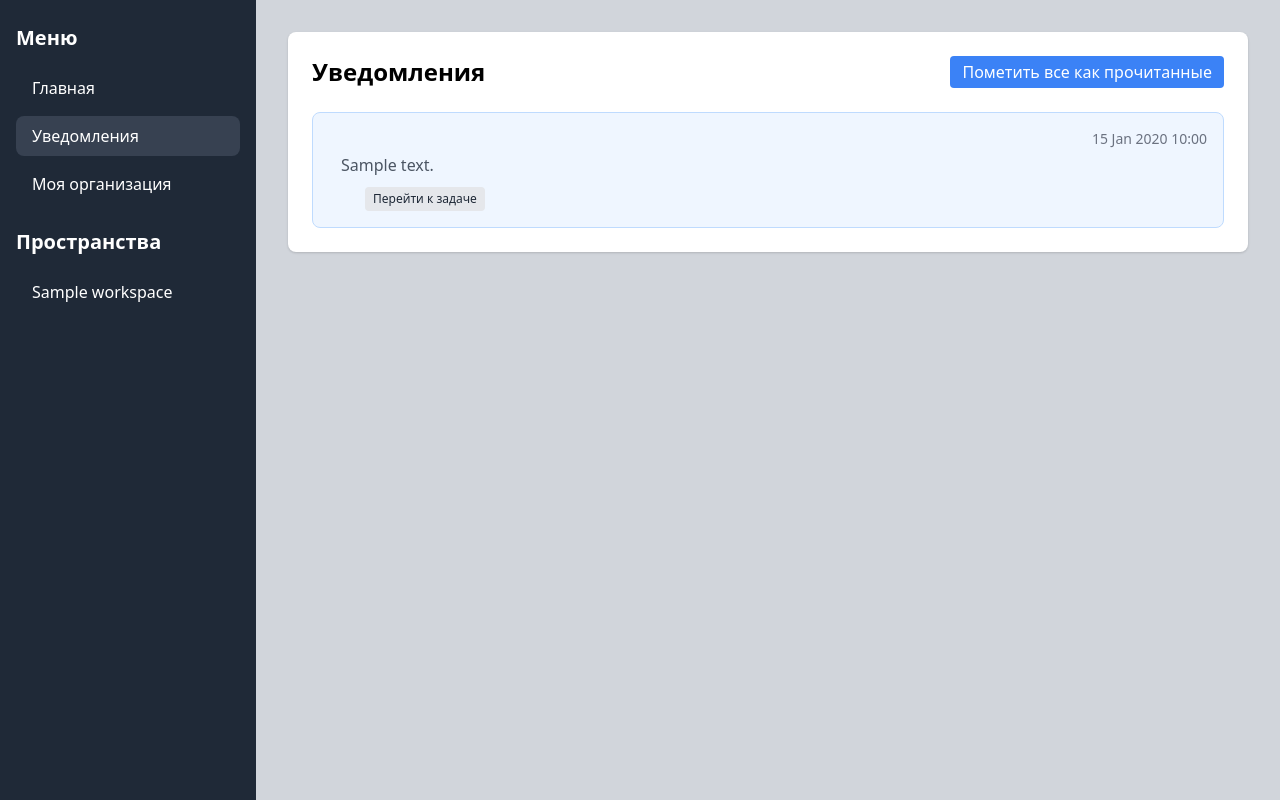
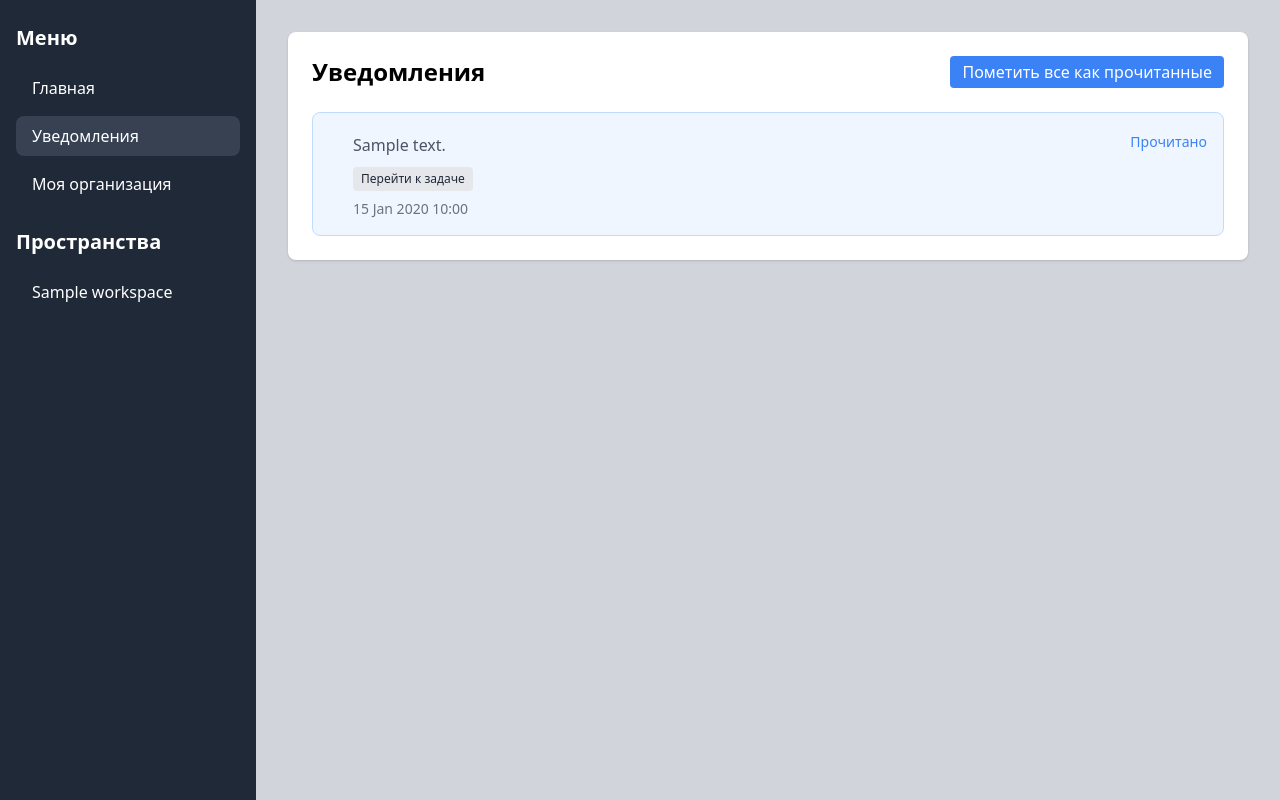
Before and after one commit to Mildranat/kanban-main, a Django app: template board/templates/notifications.html in a window 1280 px wide. Run offline with Django 4.2, Linux system fonts and the light colour scheme; the template is opened without the code that fills it: most values are stand-ins (such as "Sample title", 1, 10 or a date in 2020); some libraries are stand-ins or nearby versions.

Commit message:
Правки уведомления, главная

```diff
--- a/board/templates/notifications.html
+++ b/board/templates/notifications.html
@@ -41,33 +41,31 @@
             </form>
           </div>
 
-          <div class="space-y-3">
+          <div class="space-y-4">
             {% for notification in notifications %}
-            <div class="p-4 border rounded-lg {% if notification.read %}bg-gray-50{% else %}bg-blue-50 border-blue-200{% endif %}">
-              <div class="flex items-start">
-                <div class="mr-3 pt-1">
+              <div class="p-4 border rounded-lg {% if not notification.read %}bg-blue-50 border-blue-200{% else %}bg-gray-50{% endif %}">
+                <div class="flex justify-between items-start">
+                  <div class="flex-1">
+                    <div class="flex items-center">
                       {% if notification.type == 'task_completed' %}
-                    <span class="text-green-500 text-xl">✓</span>
+                        <span class="mr-2 text-green-500">✓</span>
                       {% elif notification.type == 'task_assigned' %}
-                    <span class="text-blue-500 text-xl">+</span>
+                        <span class="mr-2 text-blue-500">+</span>
+                      {% elif notification.type == 'task_rejected' %}
+                        <span class="mr-2 text-red-500">✗</span>
                       {% endif %}
-                </div>
-
-                <div class="flex-1">
-                  <div class="flex justify-between">
-                    <h3 class="font-medium text-gray-800">
+                      <h3 class="font-medium">
                         {% if notification.type == 'task_completed' %}
                           Задача выполнена
                         {% elif notification.type == 'task_assigned' %}
                           Новая задача
+                        {% elif notification.type == 'task_rejected' %}
+                          Задача отклонена
                         {% endif %}
                       </h3>
-                    <span class="text-sm text-gray-500">
-                      {{ notification.created_at|date:"d M Y H:i" }}
-                    </span>
                     </div>
 
-                  <p class="mt-1 text-gray-600">{{ notification.message }}</p>
+                    <p class="text-gray-600 mt-1 ml-6">{{ notification.message }}</p>
 
                     {% if notification.task %}
                     <div class="mt-2 ml-6">
@@ -77,21 +75,31 @@
                       </a>
                     </div>
                     {% endif %}
+
+                    <p class="text-sm text-gray-500 mt-2 ml-6">
+                      {{ notification.created_at|date:"d M Y H:i" }}
+                    </p>
                   </div>
+
+                  {% if not notification.read %}
+                  <form method="post" action="{% url 'board:mark_as_read' notification.id %}">
+                    {% csrf_token %}
+                    <button type="submit" class="text-blue-500 hover:text-blue-700 text-sm">
+                      Прочитано
+                    </button>
+                  </form>
+                  {% endif %}
                 </div>
               </div>
             {% empty %}
-            <div class="text-center py-8">
-              <svg class="mx-auto h-12 w-12 text-gray-400" fill="none" stroke="currentColor" viewBox="0 0 24 24">
-                <path stroke-linecap="round" stroke-linejoin="round" stroke-width="2" d="M9.172 16.172a4 4 0 015.656 0M9 10h.01M15 10h.01M21 12a9 9 0 11-18 0 9 9 0 0118 0z"></path>
-              </svg>
-              <h3 class="mt-2 text-sm font-medium text-gray-900">Нет уведомлений</h3>
-              <p class="mt-1 text-sm text-gray-500">Здесь будут появляться ваши уведомления</p>
+              <div class="p-4 text-center text-gray-500">
+                У вас пока нет уведомлений
               </div>
             {% endfor %}
           </div>
         </div>
       </div>
     </div>
+  </div>
 </body>
 {% endblock %}
--- a/board/views.py
+++ b/board/views.py
@@ -83,7 +83,10 @@ def workspace_view(request, workspace_id):
 
 @login_required
 def notifications_view(request):
-    notifications = Notification.objects.filter(user=request.user).order_by('-created_at')
+    # Убираем исключение отклонённых задач
+    notifications = Notification.objects.filter(
+        user=request.user
+    ).order_by('-created_at')
 
     # Помечаем как прочитанные при открытии
     if request.method == 'GET':
@@ -95,6 +98,7 @@ def notifications_view(request):
         'notifications': notifications,
         'workspaces': workspaces,
     })
+
 
 @login_required
 def mark_all_read(request):
```
Also changed, not shown: api/views.py (+6 -10 lines), board/models.py (+2 -11 lines), board/signals.py (+8 -0 lines), board/templates/board.html (+10 -2 lines), board/migrations/0004_alter_notification_type.py (added), db.sqlite3. Lines whose indentation alone changed are shown as unchanged.
